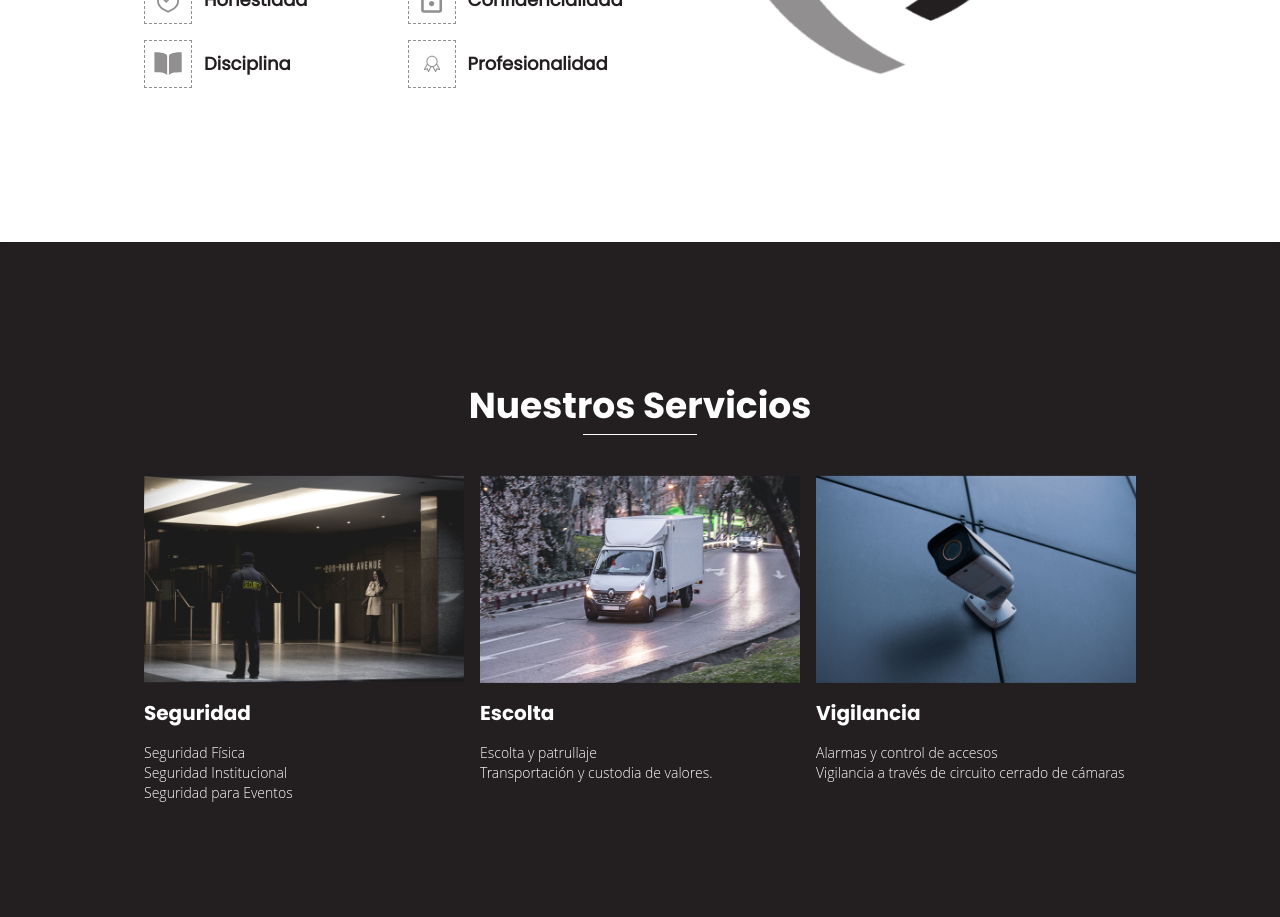
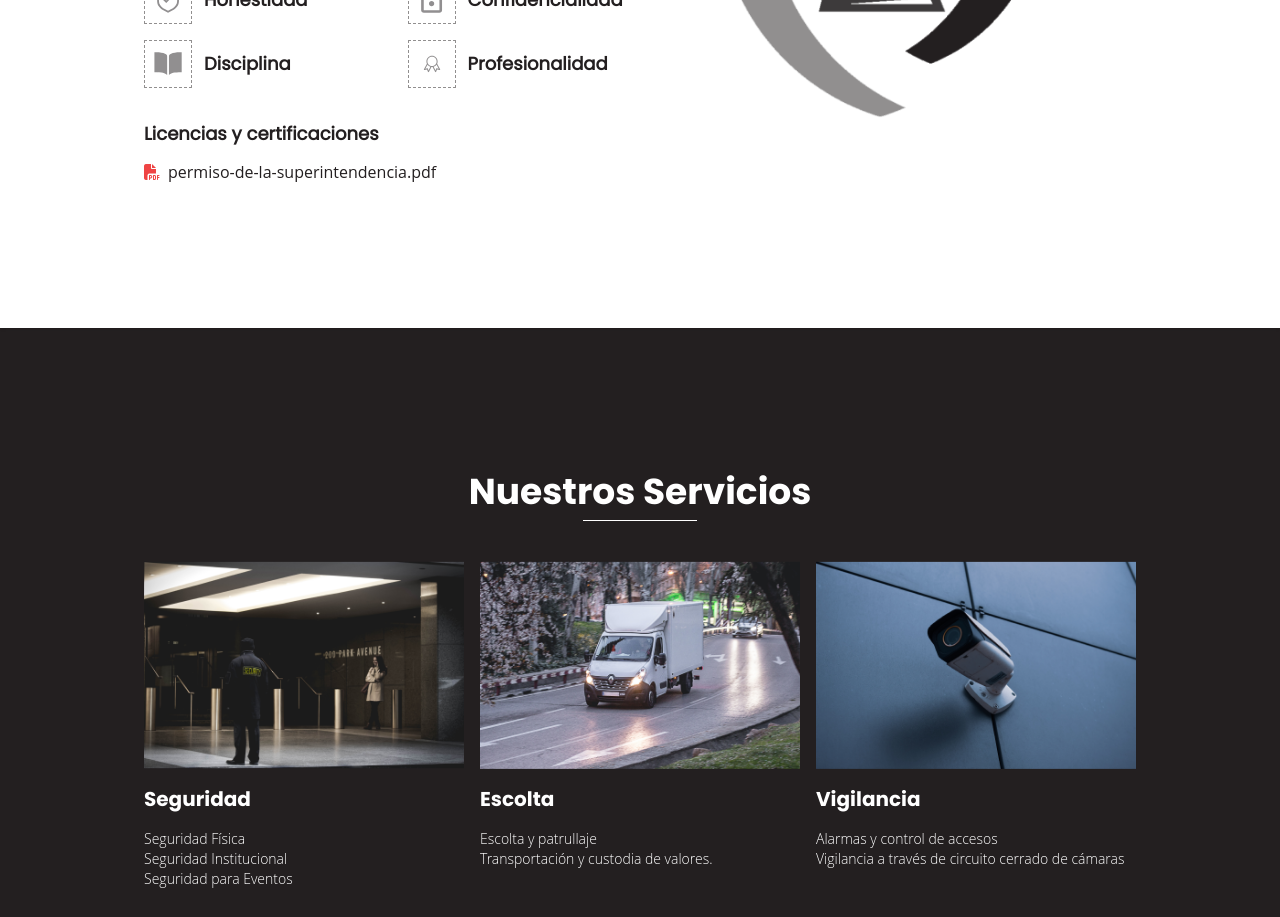
Before and after one commit to XJuanCarlosXD/lading-corpus, a React (Create React App) app: page / in a window 1280 px wide. Shown: the part 1140-2057 px from the top of the page. Built offline with nearby package versions, Linux system fonts and the light colour scheme.

Commit message:
update About.jsx

```diff
--- a/src/Components/About.jsx
+++ b/src/Components/About.jsx
@@ -1,4 +1,4 @@
-import React from "react";
+import React, { useState } from "react";
 
 const About = (props) => {
   const listValores = [
@@ -9,6 +9,7 @@ const About = (props) => {
     { name: "Disciplina", icon: "book.svg" },
     { name: "Profesionalidad", icon: "pseudo.svg" },
   ];
+  const [active, setActive] = useState(false);
   return (
     <div>
       <div
@@ -49,9 +50,43 @@ const About = (props) => {
               </div>
             ))}
           </div>
+          <div className={`flex flex-col items-start gap-3 mt-8`}>
+            <h2 className="font-bold font-poppins_regular lg:text-lg md:text-lg text-md truncate">
+              Licencias y certificaciones
+            </h2>
+            <div
+              className="flex gap-2 items-center hover:underline hover:text-blue-500 cursor-pointer"
+              onClick={() => setActive(true)}
+            >
+              <i className="fa-solid fa-file-pdf text-red-500"></i>
+              <p>permiso-de-la-superintendencia.pdf</p>
+            </div>
+          </div>
         </div>
         <div className="flex justify-center items-center lg:relative md:relative absolute lg:z-10 -z-10 lg:opacity-100 md:opacity-100 opacity-25 lg:top-0 top-20">
           <img src="/images/Corpus-3.png" alt="corpus logo" />
+        </div>
+      </div>
+      <div
+        className={`fixed w-screen h-screen top-0 rounded-2xl transition-all ${
+          active ? "scale-100 z-10 " : "scale-0 -z-30"
+        }`}
+      >
+        <div
+          className="absolute bg-black/60 w-full h-full"
+          onClick={() => setActive(false)}
+        />
+        <div className="p-8 w-full h-full relative">
+          <i
+            className="fa-solid fa-xmark absolute text-white right-6 z-20 top-2 text-4xl cursor-pointer hover:text-red-500"
+            onClick={() => setActive(false)}
+          ></i>
+          <iframe
+            src="https://appbot.nyc3.digitaloceanspaces.com/corpus/CamScanner%2009-27-2024%2011.12.pdf"
+            title="Lincencia"
+            className="w-full h-full rounded-2xl shadow-lg relative z-10"
+            frameBorder="0"
+          ></iframe>
         </div>
       </div>
     </div>
```
